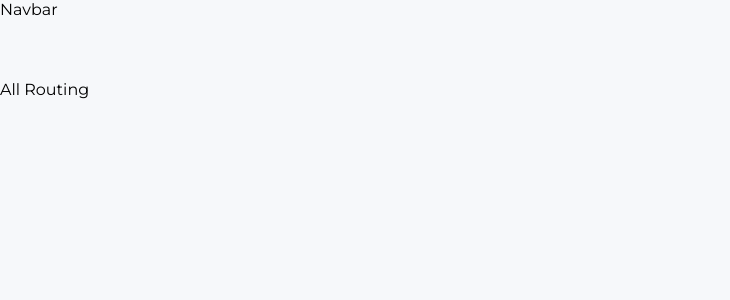
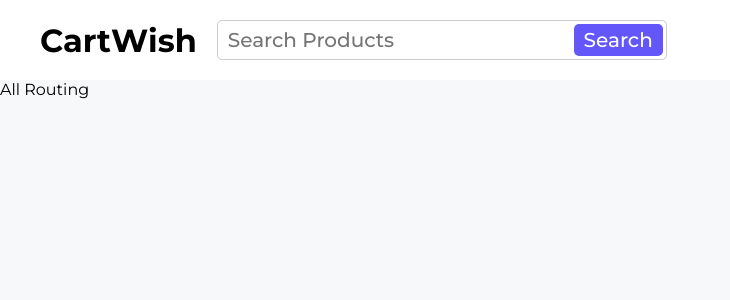
Before and after one commit to ahmadadibzad/CartWish, a React (Vite) app: page / in a window 1280 px wide. Shown: the top 300 px of the page, without its empty margins (0-730 px from the left). Built offline with nearby package versions, Linux system fonts and the light colour scheme.

Commit message:
Build navbar

```diff
--- a/src/App.jsx
+++ b/src/App.jsx
@@ -1,9 +1,10 @@
 import './App.css'
+import Navbar from './components/Navbar/Navbar'
 
 const App = () => {
   return (
     <div className="app">
-      <nav>Navbar</nav>
+      <Navbar />
       <main>All Routing</main>
     </div>
   )
--- /dev/null
+++ b/src/components/Navbar/Navbar.css
@@ -0,0 +1,40 @@
+.navbar {
+    justify-content: space-between;
+    padding: 0 40px;
+    background-color: #fff;
+}
+
+.navbar-heading {
+    margin-right: 20px;
+    font-size: 32px;
+}
+
+.navbar-form {
+    width: 450px;
+    height: 40px;
+    border: 1px solid #cdcdcd;
+    border-radius: 5px;
+    padding: 3px;
+}
+
+.navbar-search {
+    flex: 1;
+    height: 100%;
+    padding: 0 7px;
+    font-size: 20px;
+    font-weight: 500;
+    border: none;
+    outline: none;
+}
+
+.search-button {
+    height: 100%;
+    padding: 0 10px;
+    font-size: 20px;
+    font-weight: 500;
+    border: none;
+    border-radius: 5px;
+    background-color: #6457f9;
+    color: #fff;
+    cursor: pointer;
+}
--- /dev/null
+++ b/src/components/Navbar/Navbar.jsx
@@ -0,0 +1,19 @@
+import './Navbar.css'
+
+const Navbar = () => {
+    return (
+        <nav className='navbar align-center'>
+            <div className='align-center'>
+                <h1 className='navbar-heading'>CartWish</h1>
+                <form className='navbar-form align-center'>
+                    <input type="text" className='navbar-search'
+                        placeholder='Search Products' />
+                    <button type='submit' className='search-button'>Search</button>
+                </form>
+            </div>
+            <div></div>
+        </nav>
+    )
+}
+
+export default Navbar
--- a/src/index.css
+++ b/src/index.css
@@ -4,10 +4,15 @@
   margin: 0;
   padding: 0;
   box-sizing: border-box;
+  font-family: 'Montserrat', sans-serif;
 }
 
 body {
   font-size: 16px;
   background-color: #f6f8fa;
-  font-family: 'Montserrat', sans-serif;
 }
+
+.align-center {
+  display: flex;
+  align-items: center;
+}
```
